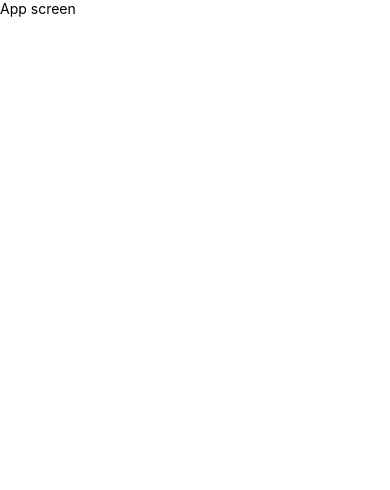
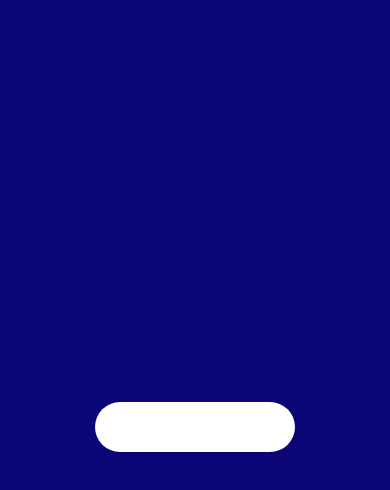
Before and after one commit to humbertoromanojr/mask-custom, a React Native app: screen / in a window 390 px wide. Shown: the top 490 px of the page. Built offline with nearby package versions, Linux system fonts and the light colour scheme.

Commit message:
Config screen

```diff
--- a/src/App.tsx
+++ b/src/App.tsx
@@ -1,12 +1,26 @@
-import React from 'react';
-import { Text, View } from 'react-native';
+/* eslint-disable react-native/no-inline-styles */
+/* eslint-disable prettier/prettier */
+import React, { useState } from 'react';
+import { StatusBar, View } from 'react-native';
 
-// import { Container } from './styles';
+import Input from './components/Input';
 
 const App = () => {
+  const [cep, setCep] = useState('');
+
+  const handleInputCustom = (value: string) => {
+    console.log(value);
+  };
+
   return (
-    <View>
-      <Text>App screen</Text>
+    <View style={{ flex: 1, backgroundColor: '#0c0577', alignItems: 'center', justifyContent: 'center'}}>
+      <StatusBar barStyle="light-content" backgroundColor="#0c0577" />
+
+      <Input
+      mask="cep"
+      value={cep}
+      inputMaskChange={(text: string) => handleInputCustom(text)} />
+
     </View>
   );
 };
```
